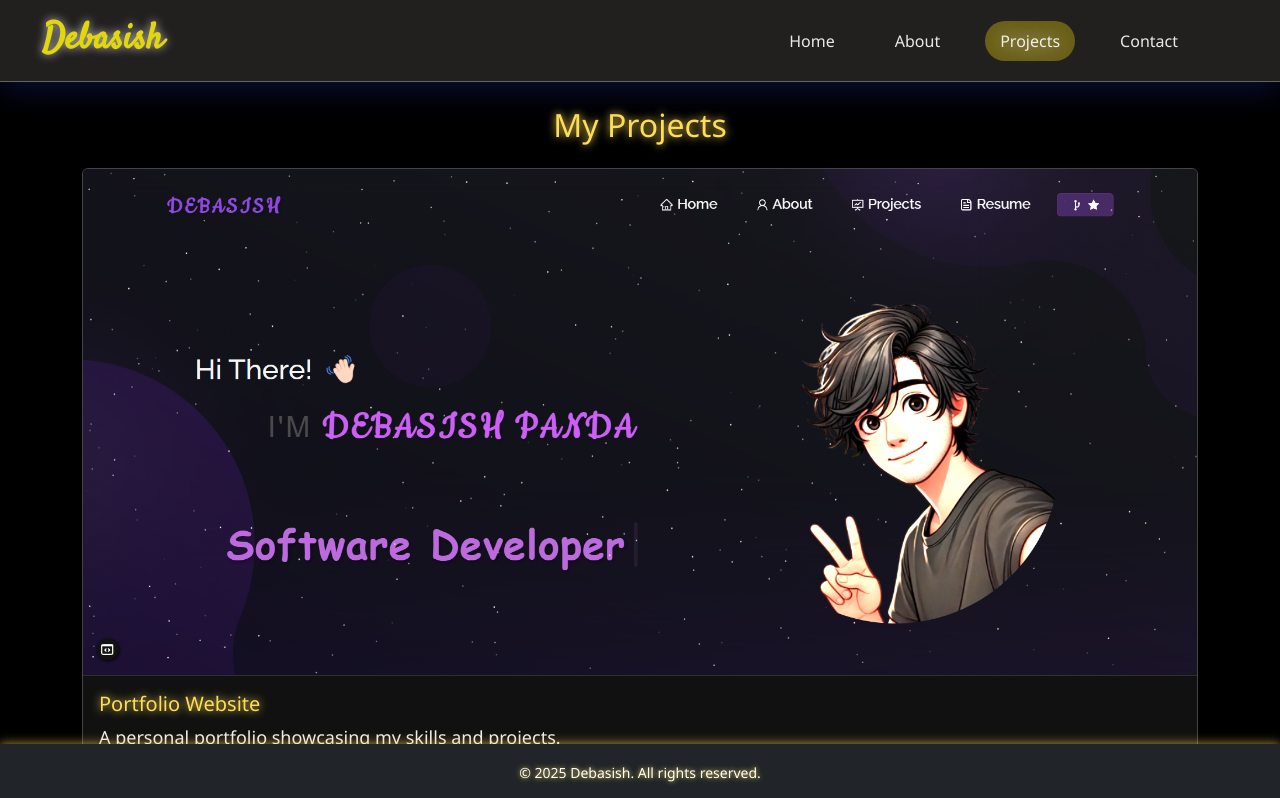
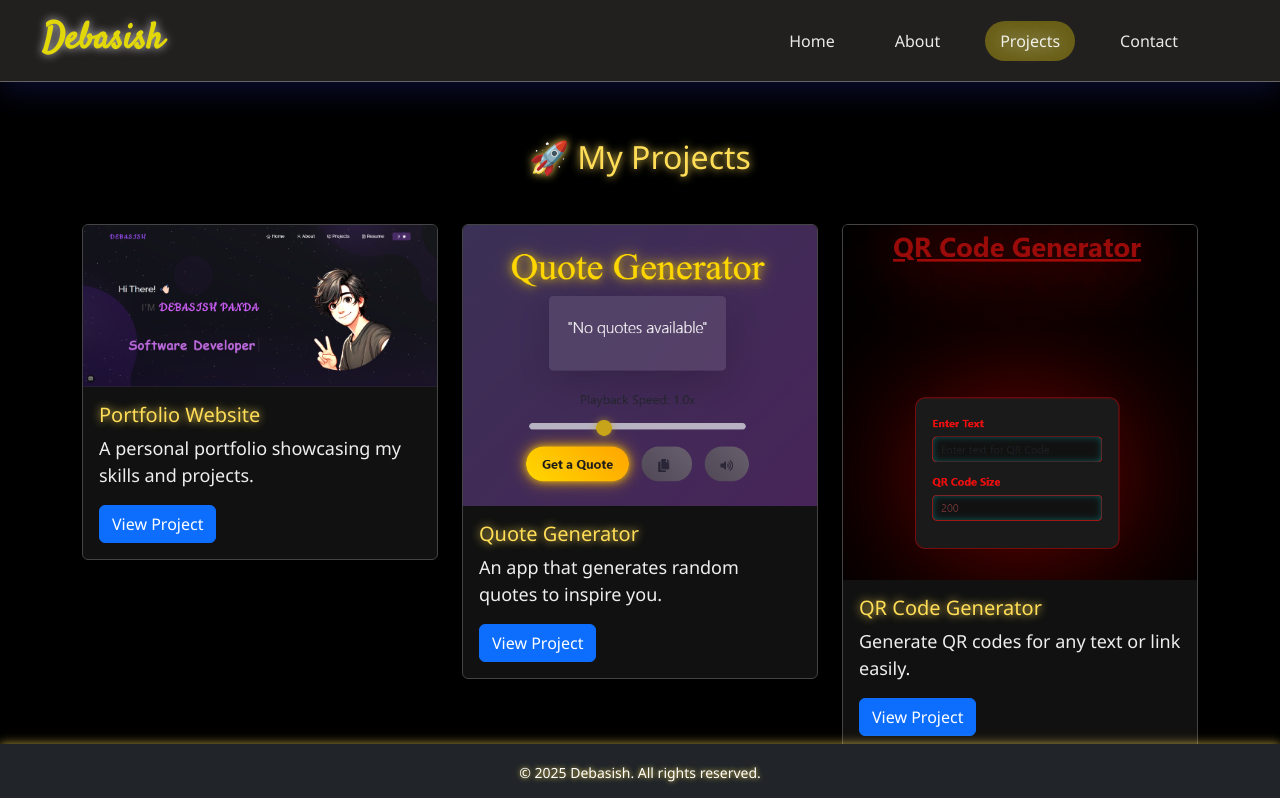
Before and after one commit to debasish39/portfolio9, a React (Vite) app: page /projects in a window 1280 px wide. Shown: the top 798 px of the page. Built offline with nearby package versions, Linux system fonts and the light colour scheme; a web font is replaced by a local one.

Commit message:
Update Projects.jsx

```diff
--- a/src/bootstrapport/pages/Projects.jsx
+++ b/src/bootstrapport/pages/Projects.jsx
@@ -1,9 +1,12 @@
-import React from 'react';
-import { Container, Row, Col ,Button} from 'react-bootstrap';
+import React, { useEffect, useState } from 'react';
+import { Container, Row, Col, Button, Spinner } from 'react-bootstrap';
 import ProjectCard from '../components/ProjectCard.jsx';
-import './Projects.css'; // Custom CSS for glowing effects
-import { useState,useEffect } from 'react';
-// Import local images
+import './Projects.css';
+import AOS from 'aos';
+import 'aos/dist/aos.css';
+import { FaArrowUp } from 'react-icons/fa'; // ✅ Import icon
+// projectData.js
+
 import quote from './quote.png';
 import qr from './qr.png';
 import txtspeech from './txtspeech.png';
@@ -13,158 +16,139 @@ import port from './port.png';
 import cal from './cal.png';
 import tem from './tem.png';
 import joke from './joke.png';
-// import SplashCursor from '../SplashCursor.jsx';
-import AOS from "aos";
-import "aos/dist/aos.css";
 
 const projectData = [
   {
     title: 'Portfolio Website',
     description: 'A personal portfolio showcasing my skills and projects.',
     imageUrl: port,
-    projectUrl: 'https://deba-port.netlify.app/'
+    projectUrl: 'https://another.debasish.xyz/'
   },
   {
     title: 'Quote Generator',
     description: 'An app that generates random quotes to inspire you.',
     imageUrl: quote,
-    projectUrl: 'https://qu-gen.netlify.app/'
+    projectUrl: 'https://quotes.debasish.xyz/'
   },
   {
     title: 'QR Code Generator',
     description: 'Generate QR codes for any text or link easily.',
     imageUrl: qr,
-    projectUrl: 'https://qr-gene.netlify.app/'
+    projectUrl: 'https://qrcode.debasish.xyz/'
   },
   {
     title: 'Text to Speech Converter',
     description: 'Convert text into speech using this simple tool.',
     imageUrl: txtspeech,
-    projectUrl: 'https://txtspch.netlify.app/'
+    projectUrl: 'https://texttospeech.debasish.xyz/'
   },
   {
     title: 'To-Do App',
     description: 'A simple to-do list app to manage your tasks efficiently.',
     imageUrl: TodoApp,
-    projectUrl: 'https://todo-set.netlify.app/'
+    projectUrl: 'https://todo.debasish.xyz/'
   },
   {
     title: 'Basic Calculator',
     description: 'A simple calculator for basic arithmetic operations.',
     imageUrl: Calculator,
-    projectUrl: 'https://calculatordob.netlify.app/'
+    projectUrl: 'https://calculator.dob.debasish.xyz/'
   },
   {
     title: 'Advanced Calculator',
     description: 'A more advanced calculator with additional functions.',
     imageUrl: cal,
-    projectUrl: 'https://calculaproject.netlify.app/'
+    projectUrl: 'https://calculator.debasish.xyz/'
   },
   {
     title: 'Temperature Converter',
     description: 'Convert temperatures between Celsius, Fahrenheit, and Kelvin.',
     imageUrl: tem,
-    projectUrl: 'https://tempeconvert.netlify.app/'
+    projectUrl: 'https://temp.debasish.xyz/'
   },
   {
     title: 'Joke Generator',
     description: 'Get a random joke every time you click the button!',
     imageUrl: joke,
-    projectUrl: 'https://joke-gene.netlify.app/'
+    projectUrl: 'https://joke.debasish.xyz/'
   },
 ];
 
+
+
+
 const Projects = () => {
-     const [scrollPercentage, setScrollPercentage] = useState(0); // State to track scroll progress
-      const [showScrollTop, setShowScrollTop] = useState(false); // State to track scroll-to-top button visibility
+  const [scrollPercentage, setScrollPercentage] = useState(0);
+  const [showScrollTop, setShowScrollTop] = useState(false);
+  const [pageLoading, setPageLoading] = useState(true);
 
   useEffect(() => {
-        // Function to calculate scroll progress percentage and handle button visibility
+    AOS.init({ duration: 800, once: false });
+
+    const timer = setTimeout(() => {
+      setPageLoading(false);
+    }, 150);
+
     const handleScroll = () => {
-          const scrollPosition = window.scrollY;
-          const documentHeight = document.documentElement.scrollHeight - window.innerHeight;
-          const scrollProgress = (scrollPosition / documentHeight) * 100;
-          setScrollPercentage(scrollProgress);
-
-          // Show scroll-to-top button if scrolled down 300px
-          if (scrollPosition > 30) {
-            setShowScrollTop(true);
-          } else {
-            setShowScrollTop(false);
-          }
+      const pos = window.scrollY;
+      const docH = document.documentElement.scrollHeight - window.innerHeight;
+      setScrollPercentage((pos / docH) * 100);
+      setShowScrollTop(pos > 300);
     };
 
-        // Add the scroll event listener
-        window.addEventListener("scroll", handleScroll);
-
-        // Cleanup the event listener when the component is unmounted
+    window.addEventListener('scroll', handleScroll);
     return () => {
-          window.removeEventListener("scroll", handleScroll);
+      clearTimeout(timer);
+      window.removeEventListener('scroll', handleScroll);
     };
-      }, []); // Empty dependency array to ensure it runs only once when the component is mounted
-
-      // Scroll to top function
-      const scrollToTop = () => {
-        window.scrollTo({
-          top: 0,
-          behavior: "smooth", // Smooth scroll
-        });
-      };
-
-useEffect(() => {
-  AOS.init({ duration: 1500 });
   }, []);
 
+  const scrollToTop = () => window.scrollTo({ top: 0, behavior: 'smooth' });
+
+  if (pageLoading) {
     return (
-    <Container className="mt-3">
+      <div className="spinner-container">
+        <Spinner animation="border" variant="warning" role="status" >
+          <span className="visually-hidden">Loading...</span>
+        </Spinner>
+        <p>Loading projects...</p>
+      </div>
+    );
+  }
+
+  return (
+    <Container className="mt-5 mb-5 pb-5">
       {/* Scroll Progress Bar */}
       <div
-        style={{
-          position: "fixed",
-          top: 0,
-          left: 0,
-          width: `${scrollPercentage}%`,
-          height: "3px",
-          backgroundColor: " #ffeb3b",
-          zIndex: 9999, // Ensure it's on top
-        }}
-      ></div>
-      {/* <SplashCursor/> */}
-      <h2 className="mb-4">My Projects</h2>
-     <Row>
+        className="scroll-progress mb-3"
+        style={{ width: `${scrollPercentage}%` }}
+      />
+
+      <h2 className="section-title mb-5 text-center">🚀 My Projects</h2>
+
+      <Row className="gy-4 mb-3">
         {projectData.map((project, index) => (
           <Col
+            key={index}
             xs={12}
-      key={index}
-      data-aos={index % 2 === 0 ? "fade-right" : "fade-left"} // Alternate direction
-      data-aos-delay={index * 100} // Delay increases per card (optional smooth effect)
+            sm={6}
+            md={4}
+            data-aos="fade-up"
+            data-aos-delay={index * 100}
           >
             <ProjectCard {...project} />
           </Col>
         ))}
       </Row>
 
-
-
+      {/* ✅ Updated with Icon */}
       {showScrollTop && (
         <Button
           onClick={scrollToTop}
-                    style={{
-                      position: "fixed",
-                      bottom: "90px",
-                      right: "39px",
-                      zIndex: 9999,
-                      backgroundColor: "#ffe32b",
-                      border: "none",
-                      borderRadius: "60%",
-                      padding: "12px",
-                      boxShadow: "0 2px 99px yellow",
-                      fontSize: "23px", // Increased from 18px to 32px
-                      fontWeight: '900',
-                    }}
-                    data-aos="fade-left"
+          className="scroll-top-btn btn-outline-warning"
+          data-aos="fade-down"
         >
-                    ↑
+          <FaArrowUp />
         </Button>
       )}
     </Container>
```
Lines whose indentation alone changed are shown as unchanged.
